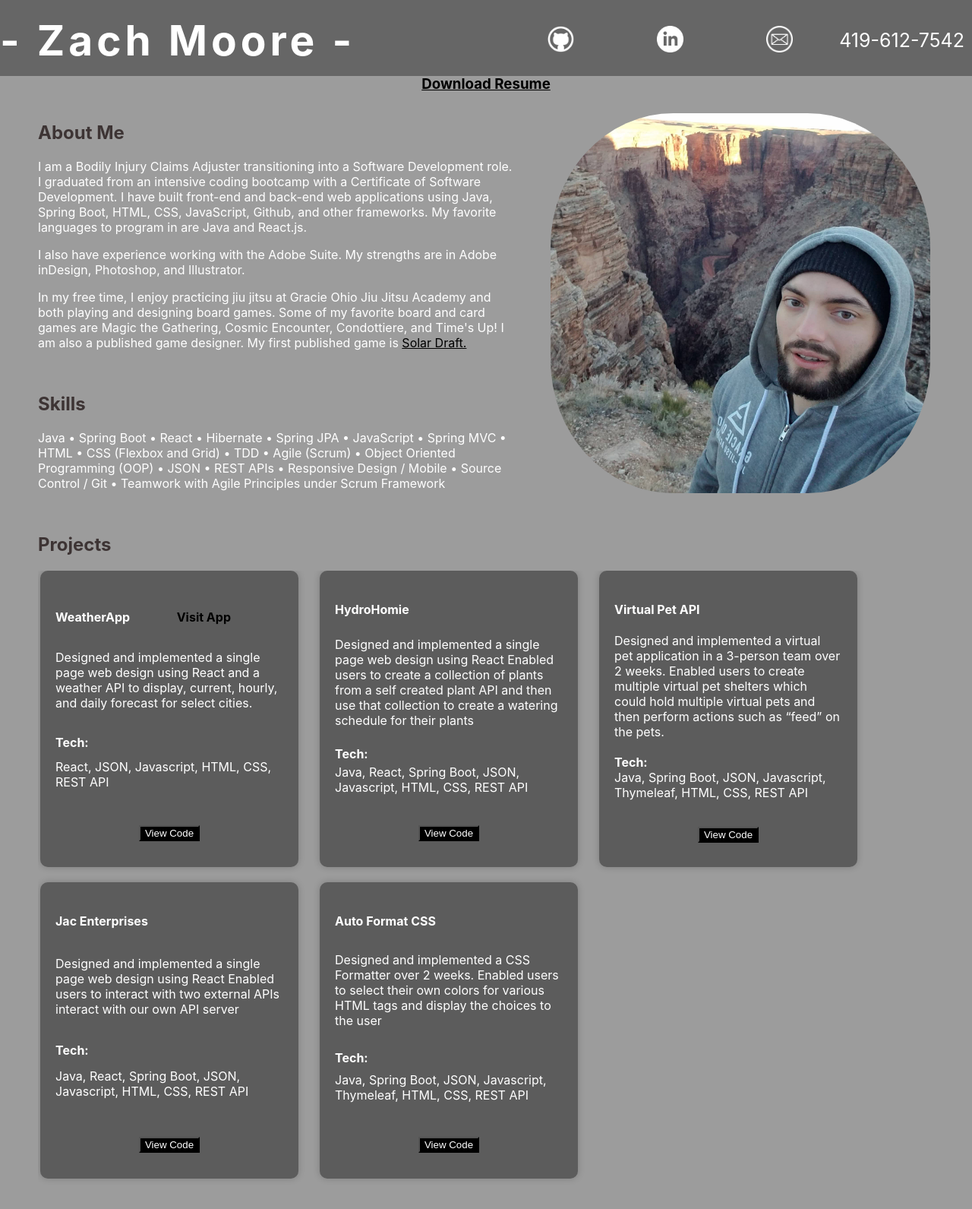
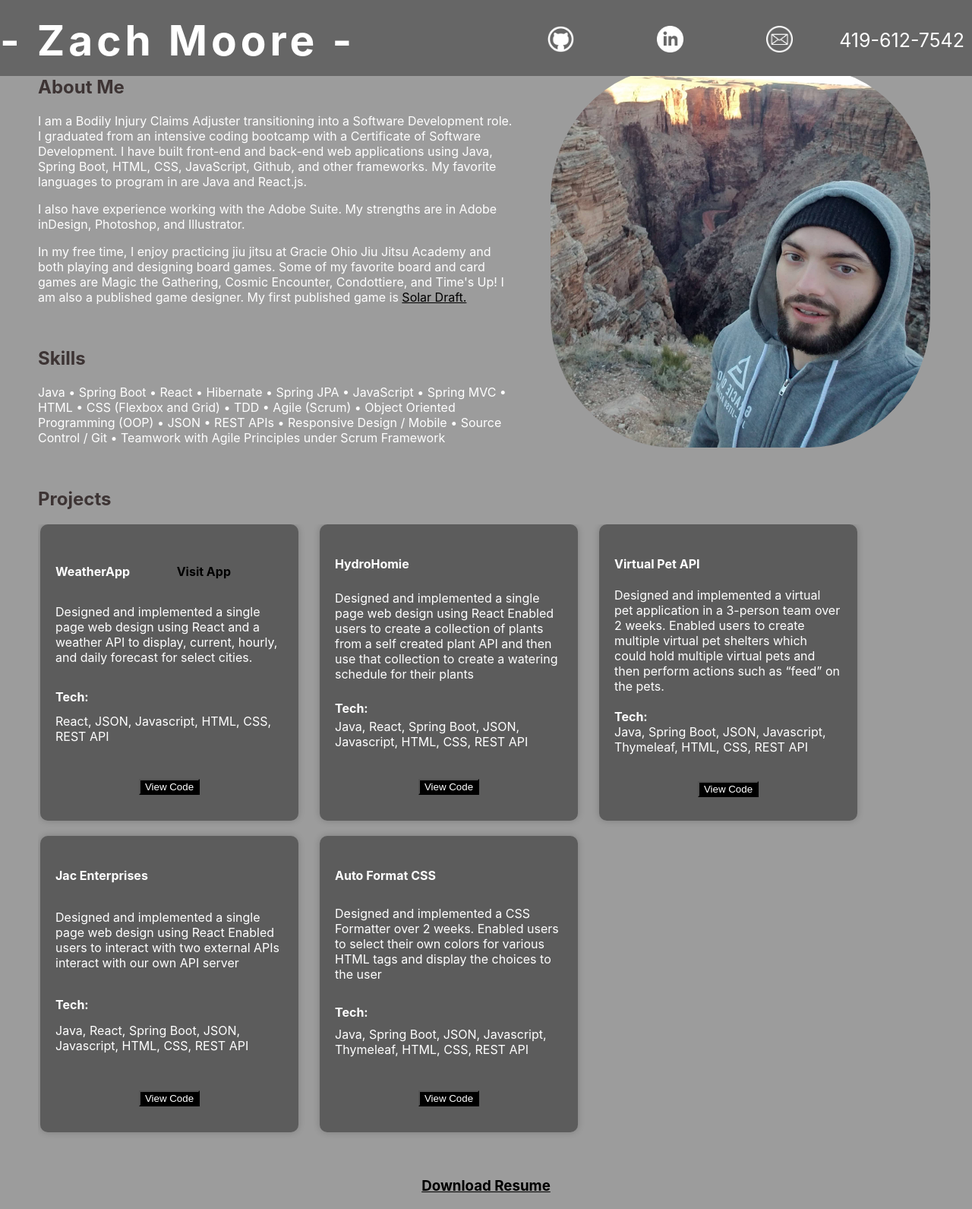
Before and after one commit to zachmoore223/portfolioSite, a React (Create React App) app: page / in a window 1280 px wide. Shown: the whole page at 76% size. Built offline with nearby package versions, Linux system fonts and the light colour scheme.

Commit message:
moved resume while testing pdf issue

```diff
--- a/src/App.js
+++ b/src/App.js
@@ -13,13 +13,14 @@ function App() {
       </header>
       <body>
       <br /><br /><br /><br />
-      <div className='resume'> <h3><a href='https://www.zacharymooreportfolio.com/zachMooreResume.pdf' target="_blank" download>Download Resume</a></h3> </div>
       <AboutMe />
           <br />
       <Skills />
         <br />
       <h2 className='projects'>Projects</h2>
       <Projects />
+      <br></br>
+      <div className='resume'> <h3><a href='https://www.zacharymooreportfolio.com/zachMooreResume.pdf' target="_blank" download>Download Resume</a></h3> </div>
       </body>
     </div>
   );
```
